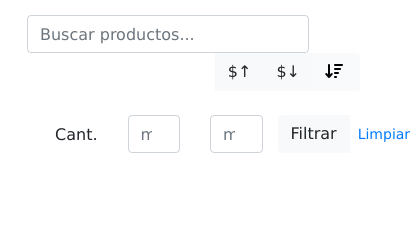
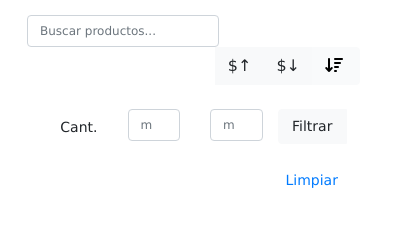
Before and after one commit to braiansilva-dev/Proyecto-final, a plain HTML site: page products.html in a window 390 px wide. Shown: the part 107-334 px from the top of the page, 419 px wide, since content can reach past the window. Drawn offline with nearby package versions, Linux system fonts and the light colour scheme; some packages are replaced by stand-ins of ours; no server answers; sample sign-in values are in the browser's storage; a script that the page names is missing.

Commit message:
Detalles en estilos

```diff
--- a/css/styles.css
+++ b/css/styles.css
@@ -211,3 +211,26 @@ a.custom-card:hover {
 .buscador {
   width: 85%;
 }
+
+@media (max-width: 480px) {
+    .buscador {
+      width: 30% !important;
+    }
+    .form-control{
+      font-size: 12px !important;
+    }
+    .font-size {
+      font-size: 14px !important;
+    }
+    .flex {
+      display: flex;
+      flex-direction: column;
+      gap: 1.3rem;
+    }
+}
+
+@media (max-width: 768px) {
+    .buscador {
+      width:60% !important;
+    }
+}
--- a/products.html
+++ b/products.html
@@ -115,7 +115,7 @@
           <div class="col-lg-6 offset-lg-6 col-md-12 mb-1 container">
             <div class="row container p-0 m-0">
               <div class="col">
-                <p class="font-weight-normal text-end my-2">Cant.</p>
+                <p class="font-weight-normal text-end my-2 font-size">Cant.</p>
               </div>
               <div class="col">
                 <input
@@ -134,11 +134,11 @@
                 />
               </div>
               <div class="col-3 p-0">
-                <div class="btn-group" role="group">
-                  <button class="btn btn-light btn-block" id="filter">
+                <div class="btn-group flex" role="group">
+                  <button class="btn btn-light btn-block font-size" id="filter">
                     Filtrar
                   </button>
-                  <button class="btn btn-link btn-sm" id="clear">
+                  <button class="btn btn-link btn-sm font-size" id="clear">
                     Limpiar
                   </button>
                 </div>
```
